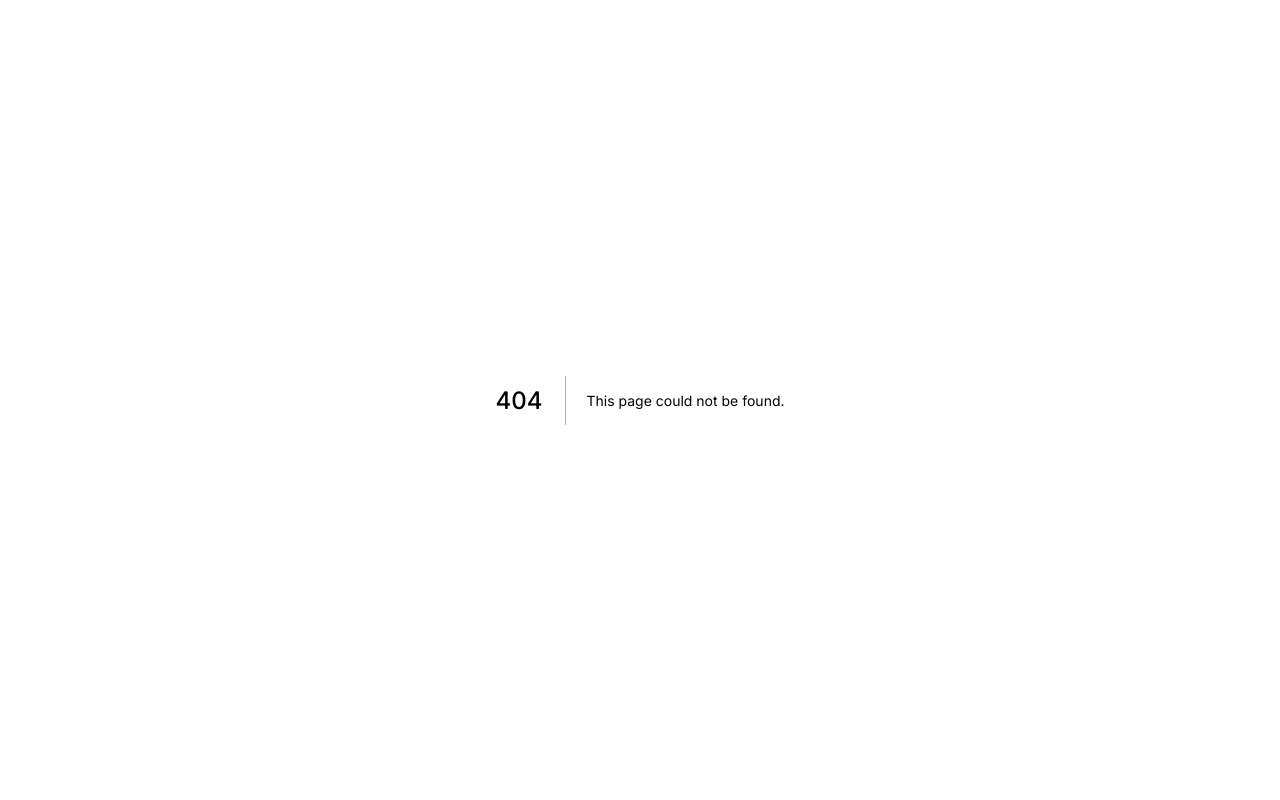
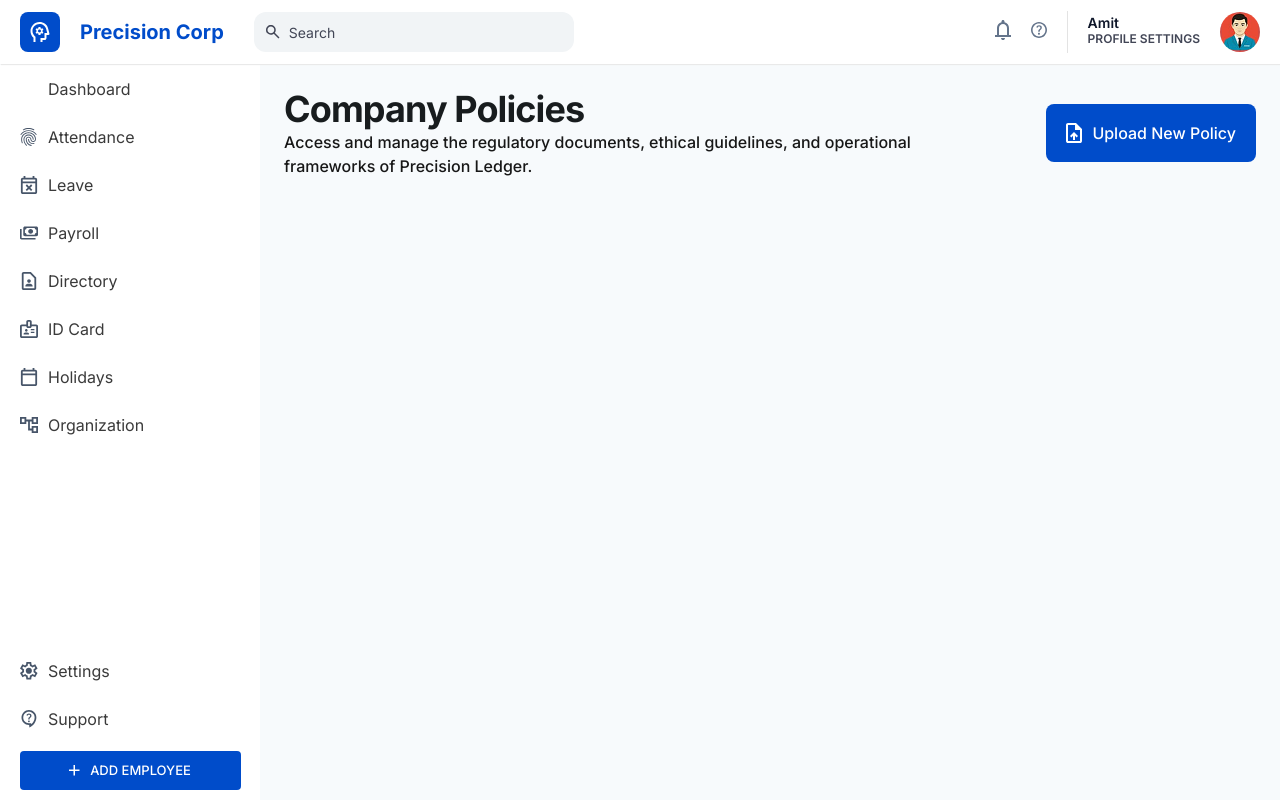
Before and after one commit to farhanarshad100/CRM, a Next.js app: page /company-policies in a window 1280 px wide. Before the commit this address had no page. Built offline with nearby package versions, Linux system fonts and the light colour scheme; sample sign-in values are in the browser's storage.

Commit message:
companypolicies

```diff
--- /dev/null
+++ b/src/app/(main)/company-policies/page.js
@@ -0,0 +1,13 @@
+
+import CompanyPoliciesDetails from '@/components/company-policies/CompanyPolicies'
+import React from 'react'
+
+const CompanyPolicies = () => {
+  return (
+    <div>
+<CompanyPoliciesDetails/>
+    </div>
+  )
+}
+
+export default CompanyPolicies
--- a/src/app/(main)/layout.js
+++ b/src/app/(main)/layout.js
@@ -22,10 +22,10 @@ export default function DashboardLayout({ children }) {
     <Box>
       <Navbar />
 
-      <Box sx={{ display: "flex" }}>
+      <Box sx={{ display: "flex", }}>
         <Sidebar />
 
-        <Box sx={{ flexGrow: 1, p: 3,  }}>
+        <Box sx={{ flexGrow: 1, p: 3, marginLeft:"260px"  }}>
           {children}
         </Box>
       </Box>
--- a/src/app/globals.css
+++ b/src/app/globals.css
@@ -7,7 +7,6 @@
   :root {
     --background: #0a0a0a;
     --foreground: #ededed;
-
   }
 }
 
@@ -18,8 +17,6 @@ html {
 html,
 body {
   max-width: 100vw;
-  overflow-x: hidden;
-
 }
 
 body {
@@ -28,16 +25,15 @@ body {
   background: var(--background);
   -webkit-font-smoothing: antialiased;
   -moz-osx-font-smoothing: grayscale;
-
-    background-color:#F7FAFC;
-    font-family: Inter, sans-serif;
+  background-color:#F7FAFC;
+  font-family: Inter, sans-serif;
 }
 
 * {
   box-sizing: border-box;
   padding: 0;
   margin: 0;
-    font-family: "Inter", sans-serif;
+  font-family: "Inter", sans-serif;
 }
 
 a {
--- /dev/null
+++ b/src/components/company-policies/CompanyFilter.js
@@ -0,0 +1,23 @@
+import { Box, Typography } from '@mui/material'
+import React from 'react'
+import style from './style'
+import Button from '../ui/Button'
+import Image from 'next/image'
+
+const CompanyFilter = () => {
+  return (
+<Box sx={style.companyFilter}>
+    <Box sx={style.companyPolicies}>
+       <Typography variant='h1'> Company Policies</Typography>
+<Typography variant='body1'>Access and manage the regulatory documents, ethical guidelines, and operational<br/>
+frameworks of Precision Ledger.</Typography>
+    </Box>
+   <Button sx={{display:"flex", gap:"10px", alignItems:"center", background:"#004CCA", padding:"15px 20px", color:"#fff"}}><Image src="/images/upload.svg" alt='upload'
+   width={16}
+   height={20}
+   /> Upload New Policy</Button>
+</Box>
+  )
+}
+
+export default CompanyFilter
--- /dev/null
+++ b/src/components/company-policies/CompanyPolicies.js
@@ -0,0 +1,12 @@
+import React from 'react'
+import CompanyFilter from './CompanyFilter'
+
+const CompanyPoliciesDetails = () => {
+  return (
+<>
+<CompanyFilter/>
+</>
+  )
+}
+
+export default CompanyPoliciesDetails
--- /dev/null
+++ b/src/components/company-policies/style.js
@@ -0,0 +1,21 @@
+const style = {
+companyFilter:{
+    display:"flex",
+    justifyContent:"space-between",
+    alignItems:"center",
+
+},
+companyPolicies:{
+    "& h1":{
+        fontSize:"36px",
+        color:"#181C1E",
+        fontWeight:"800",
+        letterSpacing:"-0.9px"
+    },
+    "& p":{
+        fontSize:"16px",
+        fontWeight:"500",
+    }
+}
+}
+export default style
--- a/src/components/layout/Navbar.jsx
+++ b/src/components/layout/Navbar.jsx
@@ -7,12 +7,15 @@ import Image from "next/image";
 export default function Navbar() {
   return (
     <Box
-      position="static"
+
       sx={{
         background: "#FFFFFF",
         boxShadow: "1px 1px 1px #e9e9e9",
         minHeight: "64px",
         padding: "11px 20px",
+        position: "sticky",
+        top: "0",
+        zIndex: "99999",
       }}
     >
       <Box sx={{ display: "flex", alignItems: "center" }}>
--- a/src/components/layout/Sidebar.jsx
+++ b/src/components/layout/Sidebar.jsx
@@ -79,7 +79,7 @@ export default function Sidebar() {
       sx={{
         "& .MuiDrawer-paper": {
           width: drawerWidth,
-          position: "sticky",
+          position: "fixed",
           top: "65px", // below navbar
           left: 0,
           height: "100%",
--- a/src/components/ui/Button.jsx
+++ b/src/components/ui/Button.jsx
@@ -1,7 +1,7 @@
 import MuiButton from "@mui/material/Button";
 
 export default function Button({
-  children,
+children,
   sx = {},
   ...props
 }) {
@@ -11,7 +11,7 @@ export default function Button({
         borderRadius: "8px",
         textTransform: "none",
          color:"#181C1E",
-         fontSize:"14px",
+         fontSize:"16px",
         ...sx,
       }}
       {...props}
```
Also changed, not shown: public/images/upload.svg (added).
